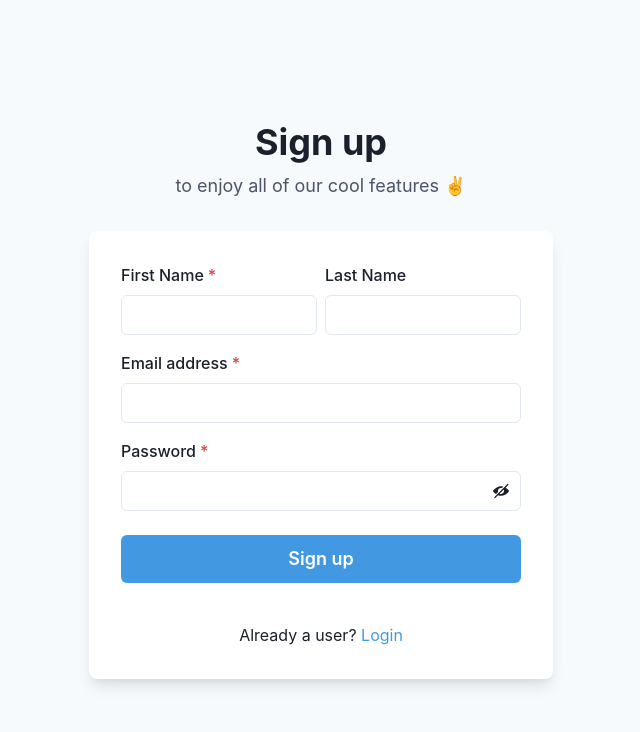
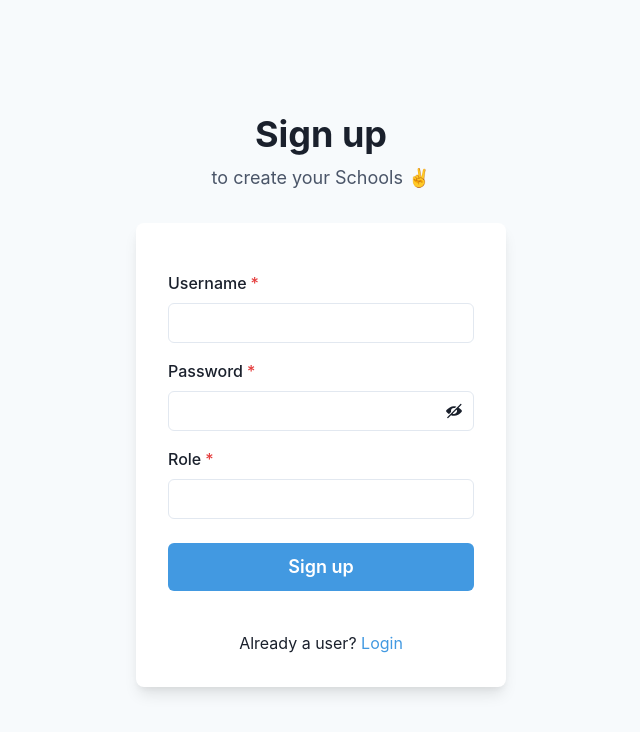
Before and after one commit to kahoragachau/skoolie-frontend, a React (Create React App) app: page / in a window 1280 px wide. Shown: the top 732 px of the page, without its empty margins (319-959 px from the left). Built offline with nearby package versions, Linux system fonts and the light colour scheme.

Commit message:
- update signup component

```diff
--- a/src/components/Signup.js
+++ b/src/components/Signup.js
@@ -19,6 +19,33 @@ import {
 
   function Signup() {
     const [showPassword, setShowPassword] = useState(false);
+    const [username, setUsername] = useState("");
+    const [password, setPassword] = useState("");
+    const [role, setRole] = useState("")
+
+    function handleSubmit(){
+        fetch("https://mysite-i1e8.onrender.com/signup",{
+            method: "POST",
+            headers: {
+                "Content-Type": "application/json"
+            },
+            body: JSON.stringify({
+                username,
+                password,
+                role
+            })
+        })
+        .then((res) => {
+            console.log(res)
+            if(res.ok) {
+                res.json().then((ress) => console.log(ress))
+                // alert("Created User!!")
+            } else {
+                // res.json().then((err) => )
+                alert("Couldn't create User!!")
+            }
+        })
+    }
 
     return (
       <Flex
@@ -32,7 +59,7 @@ import {
               Sign up
             </Heading>
             <Text fontSize={'lg'} color={'gray.600'}>
-              to enjoy all of our cool features ✌️
+              to create your Schools ✌️
             </Text>
           </Stack>
           <Box
@@ -42,27 +69,15 @@ import {
             p={8}>
             <Stack spacing={4}>
               <HStack>
-                <Box>
-                  <FormControl id="firstName" isRequired>
-                    <FormLabel>First Name</FormLabel>
-                    <Input type="text" />
-                  </FormControl>
-                </Box>
-                <Box>
-                  <FormControl id="lastName">
-                    <FormLabel>Last Name</FormLabel>
-                    <Input type="text" />
-                  </FormControl>
-                </Box>
               </HStack>
               <FormControl id="email" isRequired>
-                <FormLabel>Email address</FormLabel>
-                <Input type="email" />
+                <FormLabel>Username</FormLabel>
+                <Input type="text"  onChange={(event) => setUsername(event.target.value)}/>
               </FormControl>
               <FormControl id="password" isRequired>
                 <FormLabel>Password</FormLabel>
                 <InputGroup>
-                  <Input type={showPassword ? 'text' : 'password'} />
+                  <Input type={showPassword ? 'text' : 'password'} onChange={(event) => setPassword}/>
                   <InputRightElement h={'full'}>
                     <Button
                       variant={'ghost'}
@@ -74,6 +89,10 @@ import {
                   </InputRightElement>
                 </InputGroup>
               </FormControl>
+              <FormControl id="email" isRequired>
+                <FormLabel>Role</FormLabel>
+                <Input type="text"  onChange={(event) => setRole(event.target.value)}/>
+              </FormControl>
               <Stack spacing={10} pt={2}>
                 <Button
                   loadingText="Submitting"
@@ -82,7 +101,7 @@ import {
                   color={'white'}
                   _hover={{
                     bg: 'blue.500',
-                  }}>
+                  }} onClick={handleSubmit}>
                   Sign up
                 </Button>
               </Stack>
```
